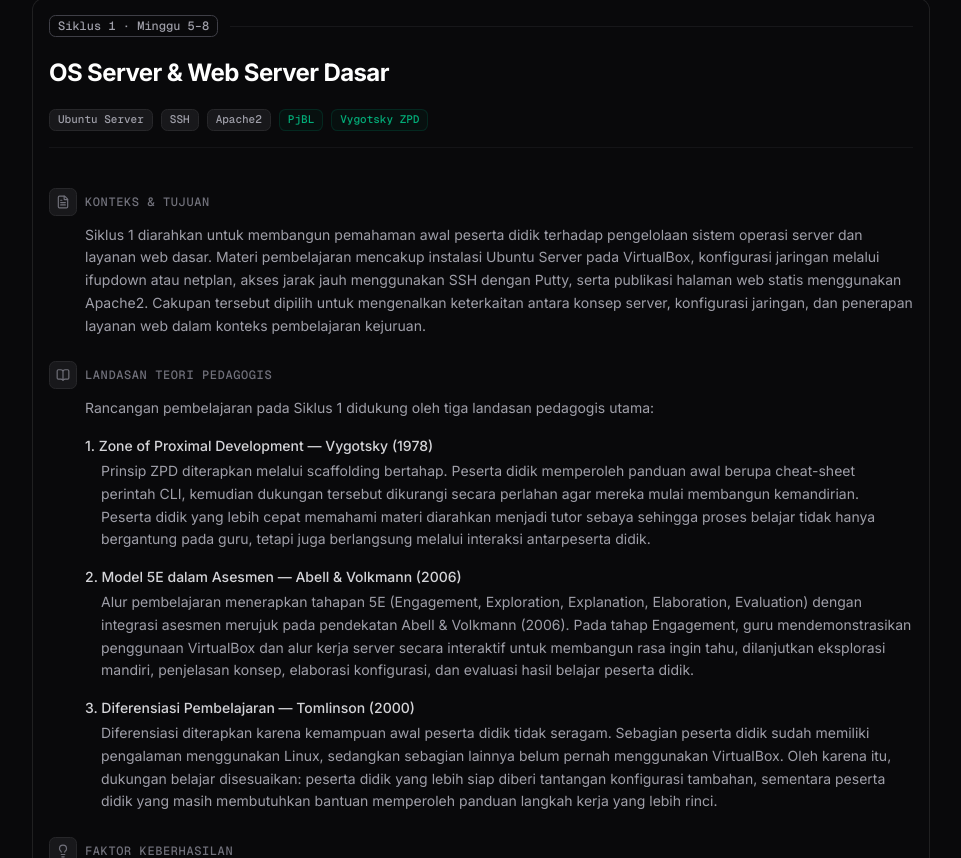
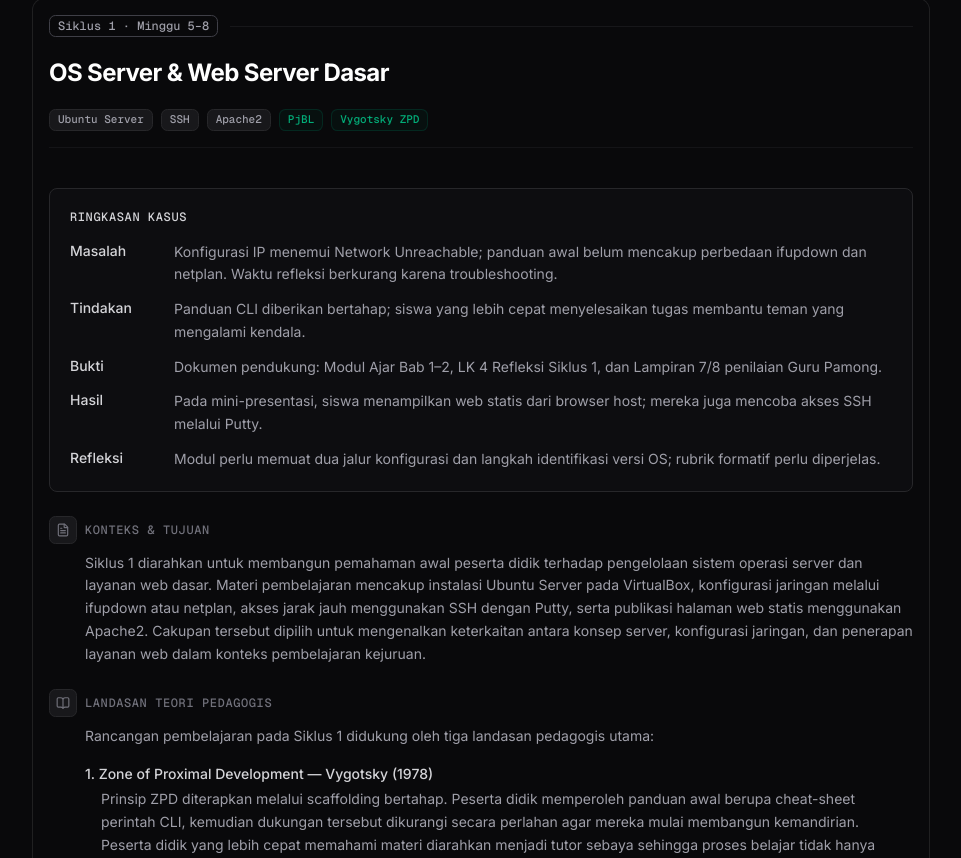
Before and after one commit to muslichwr/portofolio, a Next.js app: page /artefak in a window 1280 px wide. Shown: the part 842-1700 px from the top of the page, without its empty margins (159-1120 px from the left). Built offline with nearby package versions, Linux system fonts and the light colour scheme.

Commit message:
feat: add teaching case summaries to artifact cycles

```diff
--- a/app/artefak/page.tsx
+++ b/app/artefak/page.tsx
@@ -24,6 +24,13 @@ const artifacts = [
     title: "OS Server & Web Server Dasar",
     techTags: ["Ubuntu Server", "SSH", "Apache2"],
     pedagogyTags: ["PjBL", "Vygotsky ZPD"],
+    summary: {
+      problem: "Konfigurasi IP menemui Network Unreachable; panduan awal belum mencakup perbedaan ifupdown dan netplan. Waktu refleksi berkurang karena troubleshooting.",
+      action: "Panduan CLI diberikan bertahap; siswa yang lebih cepat menyelesaikan tugas membantu teman yang mengalami kendala.",
+      evidence: "Dokumen pendukung: Modul Ajar Bab 1–2, LK 4 Refleksi Siklus 1, dan Lampiran 7/8 penilaian Guru Pamong.",
+      result: "Pada mini-presentasi, siswa menampilkan web statis dari browser host; mereka juga mencoba akses SSH melalui Putty.",
+      reflection: "Modul perlu memuat dua jalur konfigurasi dan langkah identifikasi versi OS; rubrik formatif perlu diperjelas.",
+    },
     context:
       "Siklus 1 diarahkan untuk membangun pemahaman awal peserta didik terhadap pengelolaan sistem operasi server dan layanan web dasar. Materi pembelajaran mencakup instalasi Ubuntu Server pada VirtualBox, konfigurasi jaringan melalui ifupdown atau netplan, akses jarak jauh menggunakan SSH dengan Putty, serta publikasi halaman web statis menggunakan Apache2. Cakupan tersebut dipilih untuk mengenalkan keterkaitan antara konsep server, konfigurasi jaringan, dan penerapan layanan web dalam konteks pembelajaran kejuruan.",
     theoryIntro:
@@ -77,6 +84,13 @@ const artifacts = [
     title: "Full Stack Environment & DNS Server Lokal",
     techTags: ["Nginx", "Laravel", "PHP-FPM", "BIND9"],
     pedagogyTags: ["PjBL", "Cognitive Load Theory"],
+    summary: {
+      problem: "Materi PHP/MySQL/Composer/Laravel padat; praktik juga menemui kendala permission, APP_KEY, versi paket, socket PHP-FPM, dan DNS klien.",
+      action: "Materi dibagi menjadi unit kecil dengan checkpoint, triase error, pengecekan versi PHP/socket, serta validasi zona BIND9 melalui named-checkzone.",
+      evidence: "Dokumen pendukung: Modul Ajar Bab 3–5, LK 4 Refleksi Siklus 2, dan Lampiran 7/8 penilaian Guru Pamong.",
+      result: "Siswa mendemonstrasikan akses Laravel melalui domain lokal; konfigurasi DNS pada Windows Host masih menjadi kendala.",
+      reflection: "Instalasi environment perlu dibagi menjadi dua pertemuan, disertai panduan variasi paket dan konfigurasi DNS klien.",
+    },
     context:
       "Siklus 2 mengembangkan fondasi pembelajaran pada siklus sebelumnya menuju pengelolaan lingkungan aplikasi web yang lebih kompleks. Peserta didik mempelajari instalasi PHP, MySQL, Composer, dan Laravel; migrasi layanan web dari Apache2 ke Nginx dengan PHP-FPM dan Server Block; serta konfigurasi DNS Server lokal menggunakan BIND9 melalui Forward Zone dan Reverse Zone. Rangkaian materi ini dirancang agar peserta didik memahami bagaimana aplikasi web dapat dikembangkan, dikonfigurasi, dan diakses melalui nama domain lokal dalam simulasi lingkungan kerja bidang teknologi.",
     theories: [
@@ -130,6 +144,13 @@ const artifacts = [
     title: "Git Deployment & Monitoring Server — Final Project",
     techTags: ["Git", "GitHub", "htop", "netstat"],
     pedagogyTags: ["PjBL", "Metacognition", "Flow Theory"],
+    summary: {
+      problem: "Setup SSH key membingungkan sebagian siswa; DNS klien masih terlewat saat demo, dan penjelasan arsitektur server belum lancar.",
+      action: "Autentikasi beralih ke HTTPS dengan Personal Access Token; siswa menggunakan pre-demo checklist dan berlatih menjelaskan arsitektur sistem.",
+      evidence: "Dokumen pendukung: Modul Ajar Bab 6–7, LK 4 Refleksi Siklus 3, dan Lampiran 7/8 penilaian Guru Pamong.",
+      result: "Dalam narasi praktik, sebagian besar siswa menyelesaikan demo server simulasi secara mandiri; penjelasan arsitektur masih menjadi kendala.",
+      reflection: "Checklist perlu distandarisasi, panduan autentikasi perlu bergambar, dan latihan komunikasi teknis perlu dimulai lebih awal.",
+    },
     context:
       "Siklus 3 menjadi tahap integrasi dari kompetensi yang telah dibangun pada dua siklus sebelumnya. Peserta didik menggabungkan konfigurasi server, aplikasi web, domain lokal, version control, deployment, dan monitoring ke dalam simulasi server production. Cakupan materi meliputi penggunaan Git dan GitHub melalui Personal Access Token, pembaruan aplikasi menggunakan git pull, pemantauan sumber daya server dengan htop dan netstat, serta final project berupa demonstrasi server production simulasi secara end-to-end di hadapan guru pamong dan dosen pembimbing.",
     theories: [
@@ -254,6 +275,7 @@ export default function ArtefakPage() {
               cycle={artifact.cycle}
               techTags={[...artifact.techTags]}
               pedagogyTags={[...artifact.pedagogyTags]}
+              summary={artifact.summary}
               context={artifact.context}
               theoryIntro={"theoryIntro" in artifact ? artifact.theoryIntro : undefined}
               theories={[...artifact.theories.map((t) => ({ ...t }))]}
--- a/components/sections/ArtifactCard.tsx
+++ b/components/sections/ArtifactCard.tsx
@@ -44,6 +44,14 @@ interface ArtifactCardProps {
   techTags: string[];
   /** Tag pedagogi */
   pedagogyTags: string[];
+  /** Ringkasan dari narasi siklus; hasil observasi bukan pengukuran baru. */
+  summary: {
+    problem: string;
+    action: string;
+    evidence: string;
+    result: string;
+    reflection: string;
+  };
   /** Tujuan dan konteks materi */
   context: string;
   /** Optional intro paragraph before theory list */
@@ -227,6 +235,7 @@ export function ArtifactCard({
   cycle,
   techTags,
   pedagogyTags,
+  summary,
   context,
   theoryIntro,
   theories,
@@ -290,6 +299,26 @@ export function ArtifactCard({
 
         {/* ---- Content: Analysis Sections + Downloads ---- */}
         <CardContent className="space-y-6 pt-6">
+          <section className="rounded-lg border border-zinc-800 bg-zinc-900/30 p-4 md:p-5" aria-label={`Ringkasan kasus ${cycle}`}>
+            <h3 className="mb-4 font-mono text-xs font-medium uppercase tracking-wider text-zinc-300">
+              Ringkasan Kasus
+            </h3>
+            <dl className="space-y-3">
+              {([
+                ["problem", "Masalah"],
+                ["action", "Tindakan"],
+                ["evidence", "Bukti"],
+                ["result", "Hasil"],
+                ["reflection", "Refleksi"],
+              ] as const).map(([key, label]) => (
+                <div key={key} className="grid gap-1 md:grid-cols-[88px_1fr] md:gap-4">
+                  <dt className="text-sm font-medium text-zinc-300">{label}</dt>
+                  <dd className="text-sm leading-relaxed text-zinc-400">{summary[key]}</dd>
+                </div>
+              ))}
+            </dl>
+          </section>
+
           <ParagraphSection
             icon={FileText}
             label="Konteks & Tujuan"
```
Also changed, not shown: 3 other files (tests, documents, lock files or other folders).
